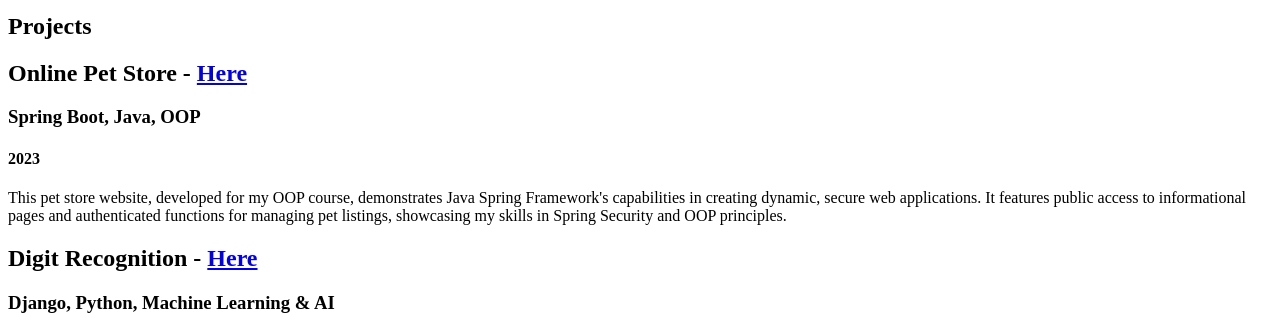
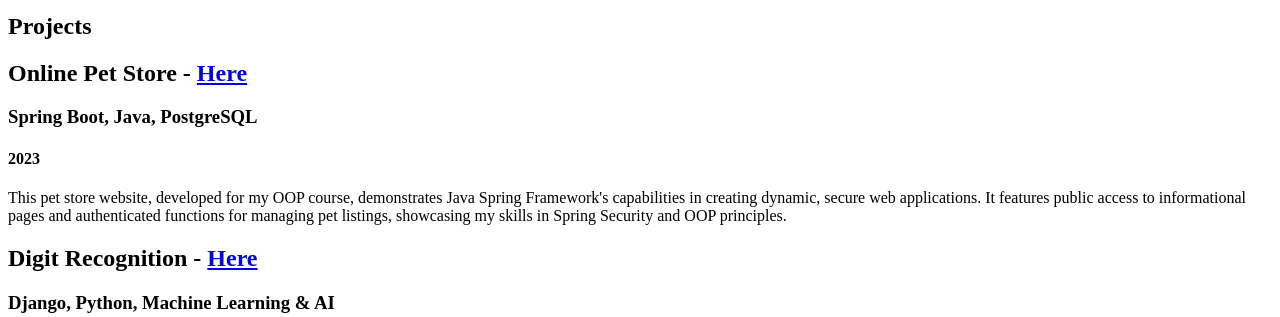
Before and after one commit to Daraujo26/portfolio_website, a Django app: page / in a window 1280 px wide. Shown: the part 787-1104 px from the top of the page. Run offline with Django 4.2, Linux system fonts and the light colour scheme; some libraries are stand-ins or nearby versions.

Commit message:
Updating resume

```diff
--- a/www/django_portfolio/portfolio_website/portfolio_app/templates/frontend/resume.html
+++ b/www/django_portfolio/portfolio_website/portfolio_app/templates/frontend/resume.html
@@ -88,7 +88,7 @@
 						<div class="yui-u">
 							<div class="job">
 								<h2>Online Pet Store - <a href="https://spring.davidaraujo.me/">Here</a></h2>
-								<h3>Spring Boot, Java, OOP</h3>
+								<h3>Spring Boot, Java, PostgreSQL</h3>
 								<h4>2023</h4>
 								<p>This pet store website, developed for my OOP course, demonstrates Java Spring Framework's capabilities in creating dynamic, secure web applications. It features public access to informational pages and authenticated functions for managing pet listings, showcasing my skills in Spring Security and OOP principles.</p>
 							</div>
```
